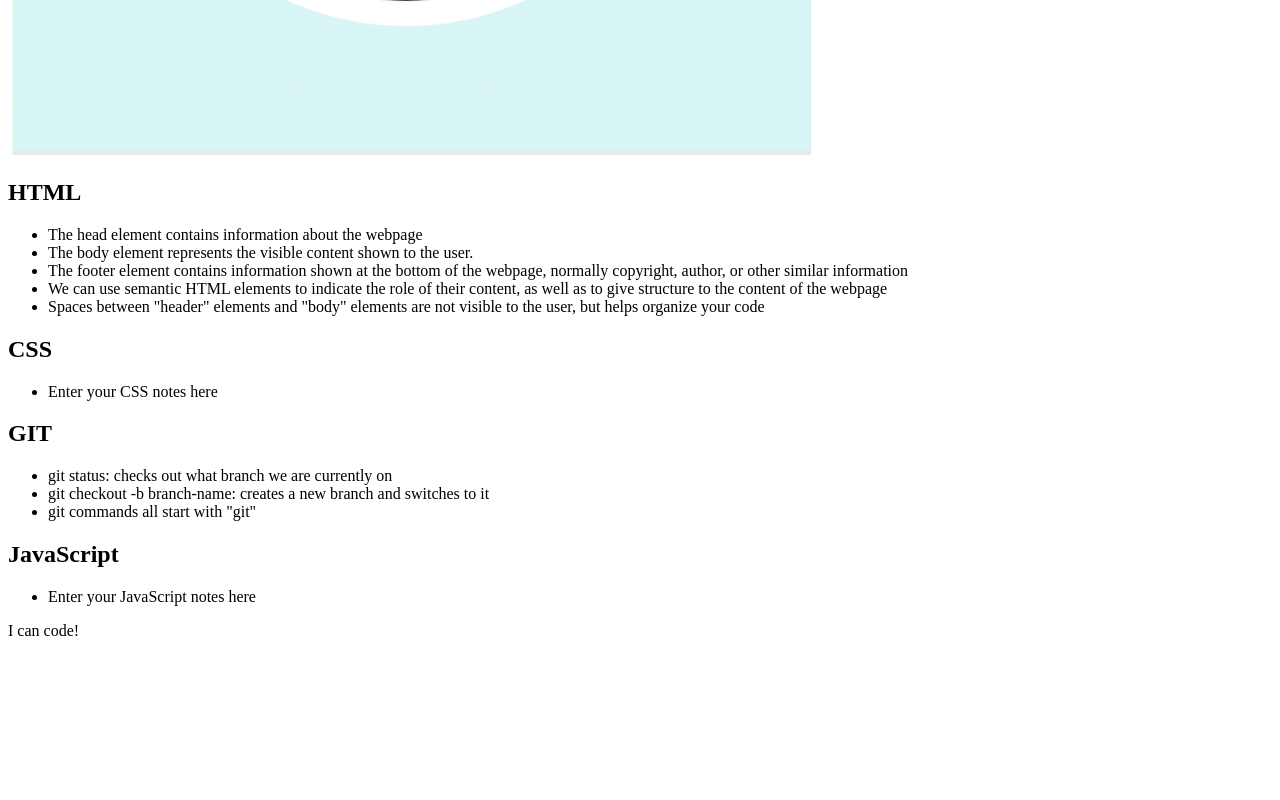
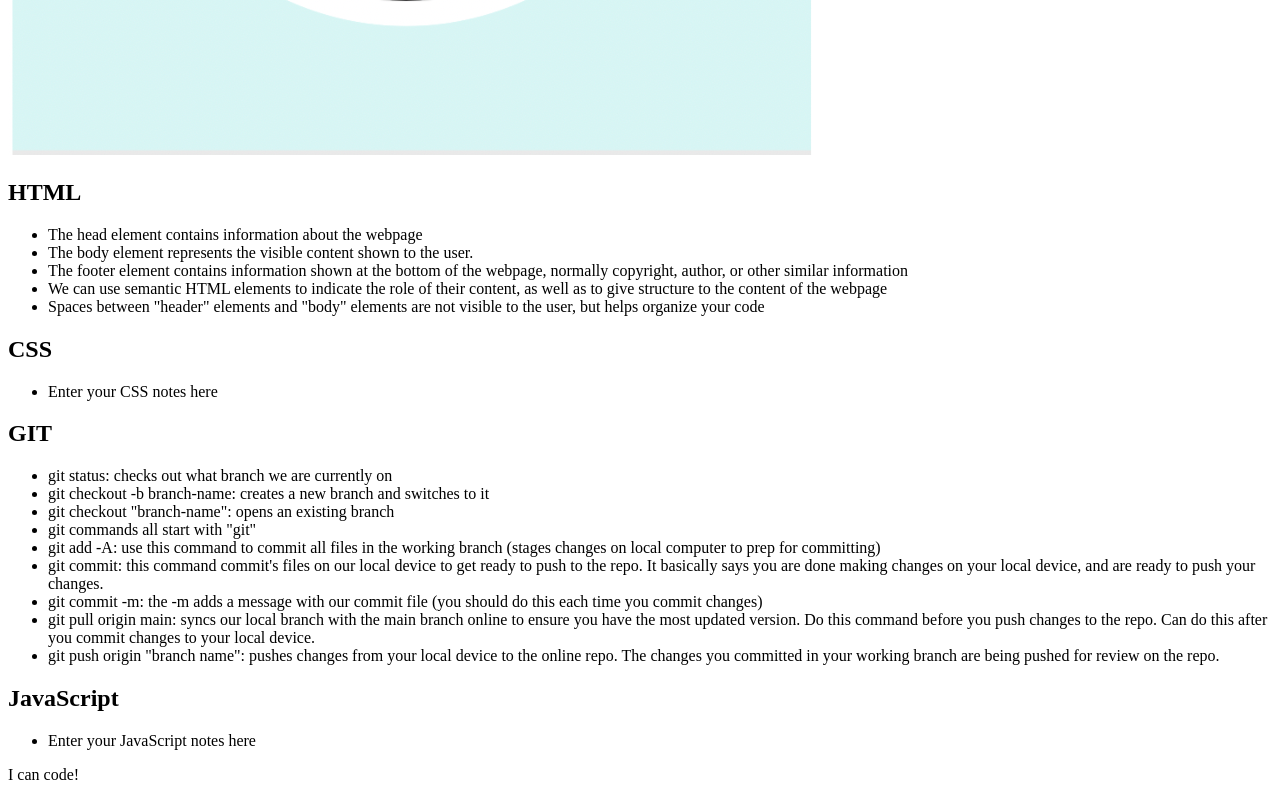
Before and after one commit to Mpacct/prework-study-guide, a plain HTML site: page prework-study-guide/index.html in a window 1280 px wide. Shown: the part 701-1501 px from the top of the page. Before the commit the page ends 1357 px from the top, so only its background shows below. Drawn offline with Linux system fonts and the light colour scheme.

Commit message:
added notes to the git section

```diff
--- a/prework-study-guide/index.html
+++ b/prework-study-guide/index.html
@@ -37,7 +37,13 @@
         <ul>
           <li>git status: checks out what branch we are currently on</li>
           <li>git checkout -b branch-name: creates a new branch and switches to it</li>
+          <li>git checkout "branch-name": opens an existing branch</li>
           <li>git commands all start with "git"</li>
+          <li>git add -A: use this command to commit all files in the working branch (stages changes on local computer to prep for committing)</li>
+          <li>git commit: this command commit's files on our local device to get ready to push to the repo.  It basically says you are done making changes on your local device, and are ready to push your changes.</li>
+          <li>git commit -m: the -m adds a message with our commit file (you should do this each time you commit changes)</li>
+          <li>git pull origin main: syncs our local branch with the main branch online to ensure you have the most updated version.  Do this command before you push changes to the repo.  Can do this after you commit changes to your local device.</li>
+          <li>git push origin "branch name": pushes changes from your local device to the online repo.  The changes you committed in your working branch are being pushed for review on the repo.</li>
         </ul>
       </section>
 
```
